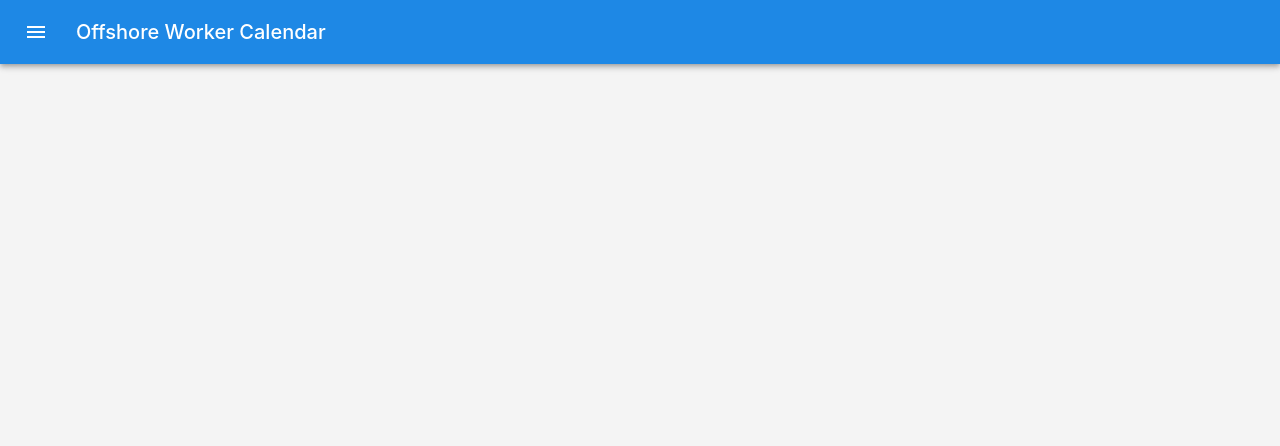
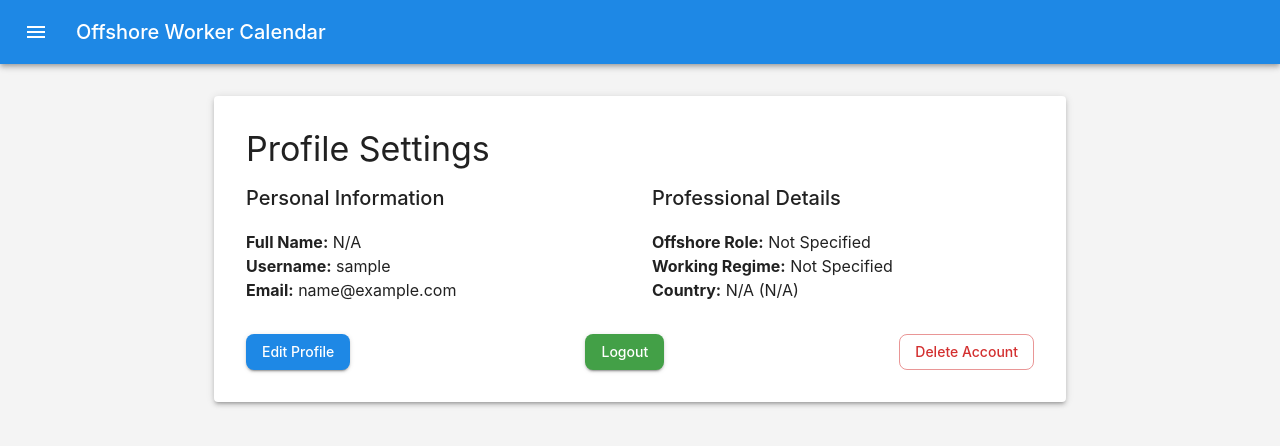
Before and after one commit to OffshoreSync/react-client, a React (Create React App) app: page /settings in a window 1280 px wide. Shown: the top 446 px of the page. Built offline with nearby package versions, Linux system fonts and the light colour scheme; sample sign-in values are in the browser's storage.

Commit message:
client: New Settings page
Signed-off-by: Ícaro Hoff <icarohoff@gmail.com>

```diff
--- a/src/App.js
+++ b/src/App.js
@@ -8,6 +8,7 @@ import Home from './pages/Home';
 import Login from './components/Login';
 import Register from './components/Register';
 import Dashboard from './components/Dashboard';
+import ProfileSettings from './components/ProfileSettings';
 
 // Create custom theme
 const theme = createTheme({
@@ -92,6 +93,14 @@ function App() {
                 </PrivateRoute>
               }
             />
+            <Route
+              path="/settings"
+              element={
+                <PrivateRoute>
+                  <ProfileSettings />
+                </PrivateRoute>
+              }
+            />
           </Routes>
         </div>
       </Router>
--- a/src/components/Dashboard.js
+++ b/src/components/Dashboard.js
@@ -1,11 +1,15 @@
 import React, { useState, useEffect } from 'react';
 import { useNavigate } from 'react-router-dom';
-import axios from 'axios';
-import { OFFSHORE_COUNTRIES } from '../utils/countries';
+import {
+  Container,
+  Typography,
+  Box,
+  Paper,
+  Grid
+} from '@mui/material';
 
 const Dashboard = () => {
   const [user, setUser] = useState(null);
-  const [showDeleteConfirm, setShowDeleteConfirm] = useState(false);
   const navigate = useNavigate();
 
   useEffect(() => {
@@ -32,122 +36,30 @@ const Dashboard = () => {
     }
   }, [navigate]);
 
-  const handleLogout = () => {
-    localStorage.removeItem('token');
-    localStorage.removeItem('user');
-    navigate('/login');
-  };
-
-  const handleDeleteAccount = async () => {
-    try {
-      const token = localStorage.getItem('token');
-
-      await axios.delete('http://localhost:5000/api/auth/delete-account', {
-        headers: {
-          'Authorization': `Bearer ${token}`
-        }
-      });
-
-      // Clear local storage and redirect
-      localStorage.removeItem('token');
-      localStorage.removeItem('user');
-      navigate('/');
-    } catch (error) {
-      console.error('Account deletion failed', error);
-      alert('Failed to delete account. Please try again.');
-    }
-  };
-
-  // Find country code for display
-  const getCountryCode = (countryName) => {
-    if (!countryName) return 'N/A';
-    const country = OFFSHORE_COUNTRIES.find(c => c.name === countryName);
-    return country ? country.code : 'N/A';
-  };
-
-  // Format working regime display
-  const formatWorkingRegime = (regime) => {
-    // Defensive check for regime
-    if (!regime || typeof regime !== 'object') {
-      return 'Not Specified';
-    }
-
-    // Check if it's a predefined regime
-    const predefinedRegimes = {
-      '7/7': { onDutyDays: 7, offDutyDays: 7 },
-      '14/14': { onDutyDays: 14, offDutyDays: 14 },
-      '28/28': { onDutyDays: 28, offDutyDays: 28 }
-    };
-
-    const matchedPredefined = Object.entries(predefinedRegimes).find(
-      ([, value]) => value.onDutyDays === regime.onDutyDays &&
-                     value.offDutyDays === regime.offDutyDays
-    );
-
-    if (matchedPredefined) {
-      return `${matchedPredefined[0]} (Predefined)`;
-    }
-
-    // Validate custom regime
-    if (!regime.onDutyDays || !regime.offDutyDays) {
-      return 'Invalid Regime';
-    }
-
-    return `${regime.onDutyDays} Days On / ${regime.offDutyDays} Days Off (Custom)`;
-  };
-
   // If no user, return null to prevent rendering
   if (!user) return null;
 
   return (
-    <div className="dashboard-container">
-      <h1>Hello, {user.fullName || 'User'}!</h1>
-      <p>Welcome to Offshore Working Regime Calculator</p>
-      <div className="user-details">
-        <h2>Your Profile</h2>
-        <p>Username: {user.username || 'N/A'}</p>
-        <p>Email: {user.email || 'N/A'}</p>
-        <p>Offshore Role: {user.offshoreRole || 'Not Specified'}</p>
-        <p>Working Regime: {formatWorkingRegime(user.workingRegime)}</p>
-        {user.company && <p>Company: {user.company}</p>}
-        {user.unitName && <p>Unit Name: {user.unitName}</p>}
-        <p>Country: {user.country || 'N/A'} ({getCountryCode(user.country)})</p>
-      </div>
+    <Container maxWidth="lg">
+      <Box sx={{ my: 4 }}>
+        <Paper elevation={3} sx={{ p: 4 }}>
+          <Typography variant="h4" gutterBottom>
+            Dashboard
+          </Typography>
 
-      <div className="dashboard-actions">
-        <button
-          onClick={handleLogout}
-          className="logout-button"
-        >
-          Logout
-        </button>
-
-        {!showDeleteConfirm ? (
-          <button
-            onClick={() => setShowDeleteConfirm(true)}
-            className="delete-account-button"
-          >
-            Delete Account
-          </button>
-        ) : (
-          <div className="delete-confirm">
-            <p>Are you sure you want to delete your account? This action cannot be undone.</p>
-            <button
-              onClick={handleDeleteAccount}
-              className="confirm-delete-button"
-            >
-              Confirm Delete
-            </button>
-            <button
-              onClick={() => setShowDeleteConfirm(false)}
-              className="cancel-delete-button"
-            >
-              Cancel
-            </button>
-          </div>
-        )}
-      </div>
-    </div>
+          <Grid container spacing={3}>
+            <Grid item xs={12}>
+              <Typography variant="h6">
+                Welcome, {user.fullName || 'User'}!
+              </Typography>
+              <Typography variant="body1" paragraph>
+                Calendar feature coming soon. This is a placeholder for your offshore working calendar.
+              </Typography>
+            </Grid>
+          </Grid>
+        </Paper>
+      </Box>
+    </Container>
   );
 };
 
--- /dev/null
+++ b/src/components/ProfileSettings.js
@@ -0,0 +1,216 @@
+import React, { useState, useEffect } from 'react';
+import { useNavigate } from 'react-router-dom';
+import axios from 'axios';
+import {
+  Container,
+  Typography,
+  Box,
+  Button,
+  Paper,
+  Grid,
+  Dialog,
+  DialogTitle,
+  DialogContent,
+  DialogContentText,
+  DialogActions
+} from '@mui/material';
+import { OFFSHORE_COUNTRIES } from '../utils/countries';
+
+const ProfileSettings = () => {
+  const [user, setUser] = useState(null);
+  const [showDeleteConfirm, setShowDeleteConfirm] = useState(false);
+  const navigate = useNavigate();
+
+  useEffect(() => {
+    // Check if user is logged in
+    const storedUser = localStorage.getItem('user');
+    const token = localStorage.getItem('token');
+
+    if (!storedUser || !token) {
+      // Redirect to login if no user or token
+      navigate('/login');
+      return;
+    }
+
+    // Parse and set user
+    try {
+      const parsedUser = JSON.parse(storedUser);
+      setUser(parsedUser);
+    } catch (error) {
+      console.error('Error parsing user data', error);
+      // Clear invalid localStorage and redirect
+      localStorage.removeItem('user');
+      localStorage.removeItem('token');
+      navigate('/login');
+    }
+  }, [navigate]);
+
+  const handleLogout = () => {
+    localStorage.removeItem('token');
+    localStorage.removeItem('user');
+    navigate('/login');
+  };
+
+  const handleDeleteAccount = async () => {
+    try {
+      const token = localStorage.getItem('token');
+
+      await axios.delete('http://localhost:5000/api/auth/delete-account', {
+        headers: {
+          'Authorization': `Bearer ${token}`
+        }
+      });
+
+      // Clear local storage and redirect
+      localStorage.removeItem('token');
+      localStorage.removeItem('user');
+      navigate('/');
+    } catch (error) {
+      console.error('Account deletion failed', error);
+      alert('Failed to delete account. Please try again.');
+    }
+  };
+
+  // Find country code for display
+  const getCountryCode = (countryName) => {
+    if (!countryName) return 'N/A';
+    const country = OFFSHORE_COUNTRIES.find(c => c.name === countryName);
+    return country ? country.code : 'N/A';
+  };
+
+  // Format working regime display
+  const formatWorkingRegime = (regime) => {
+    // Defensive check for regime
+    if (!regime || typeof regime !== 'object') {
+      return 'Not Specified';
+    }
+
+    // Check if it's a predefined regime
+    const predefinedRegimes = {
+      '7/7': { onDutyDays: 7, offDutyDays: 7 },
+      '14/14': { onDutyDays: 14, offDutyDays: 14 },
+      '28/28': { onDutyDays: 28, offDutyDays: 28 }
+    };
+
+    const matchedPredefined = Object.entries(predefinedRegimes).find(
+      ([, value]) => value.onDutyDays === regime.onDutyDays &&
+                     value.offDutyDays === regime.offDutyDays
+    );
+
+    if (matchedPredefined) {
+      return `${matchedPredefined[0]} (Predefined)`;
+    }
+
+    // Validate custom regime
+    if (!regime.onDutyDays || !regime.offDutyDays) {
+      return 'Invalid Regime';
+    }
+
+    return `${regime.onDutyDays} Days On / ${regime.offDutyDays} Days Off (Custom)`;
+  };
+
+  // If no user, return null to prevent rendering
+  if (!user) return null;
+
+  return (
+    <Container maxWidth="md">
+      <Box sx={{ my: 4 }}>
+        <Paper elevation={3} sx={{ p: 4 }}>
+          <Typography variant="h4" gutterBottom>
+            Profile Settings
+          </Typography>
+
+          <Grid container spacing={3}>
+            <Grid item xs={12} md={6}>
+              <Typography variant="h6">Personal Information</Typography>
+              <Box sx={{ mt: 2 }}>
+                <Typography variant="body1">
+                  <strong>Full Name:</strong> {user.fullName || 'N/A'}
+                </Typography>
+                <Typography variant="body1">
+                  <strong>Username:</strong> {user.username || 'N/A'}
+                </Typography>
+                <Typography variant="body1">
+                  <strong>Email:</strong> {user.email || 'N/A'}
+                </Typography>
+              </Box>
+            </Grid>
+
+            <Grid item xs={12} md={6}>
+              <Typography variant="h6">Professional Details</Typography>
+              <Box sx={{ mt: 2 }}>
+                <Typography variant="body1">
+                  <strong>Offshore Role:</strong> {user.offshoreRole || 'Not Specified'}
+                </Typography>
+                <Typography variant="body1">
+                  <strong>Working Regime:</strong> {formatWorkingRegime(user.workingRegime)}
+                </Typography>
+                {user.company && (
+                  <Typography variant="body1">
+                    <strong>Company:</strong> {user.company}
+                  </Typography>
+                )}
+                {user.unitName && (
+                  <Typography variant="body1">
+                    <strong>Unit Name:</strong> {user.unitName}
+                  </Typography>
+                )}
+                <Typography variant="body1">
+                  <strong>Country:</strong> {user.country || 'N/A'} ({getCountryCode(user.country)})
+                </Typography>
+              </Box>
+            </Grid>
+          </Grid>
+
+          <Box sx={{ mt: 4, display: 'flex', justifyContent: 'space-between' }}>
+            <Button
+              variant="contained"
+              color="primary"
+              onClick={() => navigate('/edit-profile')}
+            >
+              Edit Profile
+            </Button>
+
+            <Button
+              variant="contained"
+              color="secondary"
+              onClick={handleLogout}
+            >
+              Logout
+            </Button>
+
+            <Button
+              variant="outlined"
+              color="error"
+              onClick={() => setShowDeleteConfirm(true)}
+            >
+              Delete Account
+            </Button>
+          </Box>
+        </Paper>
+
+        <Dialog
+          open={showDeleteConfirm}
+          onClose={() => setShowDeleteConfirm(false)}
+        >
+          <DialogTitle>Delete Account</DialogTitle>
+          <DialogContent>
+            <DialogContentText>
+              Are you sure you want to delete your account? This action cannot be undone.
+            </DialogContentText>
+          </DialogContent>
+          <DialogActions>
+            <Button onClick={() => setShowDeleteConfirm(false)} color="primary">
+              Cancel
+            </Button>
+            <Button onClick={handleDeleteAccount} color="error" autoFocus>
+              Confirm Delete
+            </Button>
+          </DialogActions>
+        </Dialog>
+      </Box>
+    </Container>
+  );
+};
+
+export default ProfileSettings;
```
